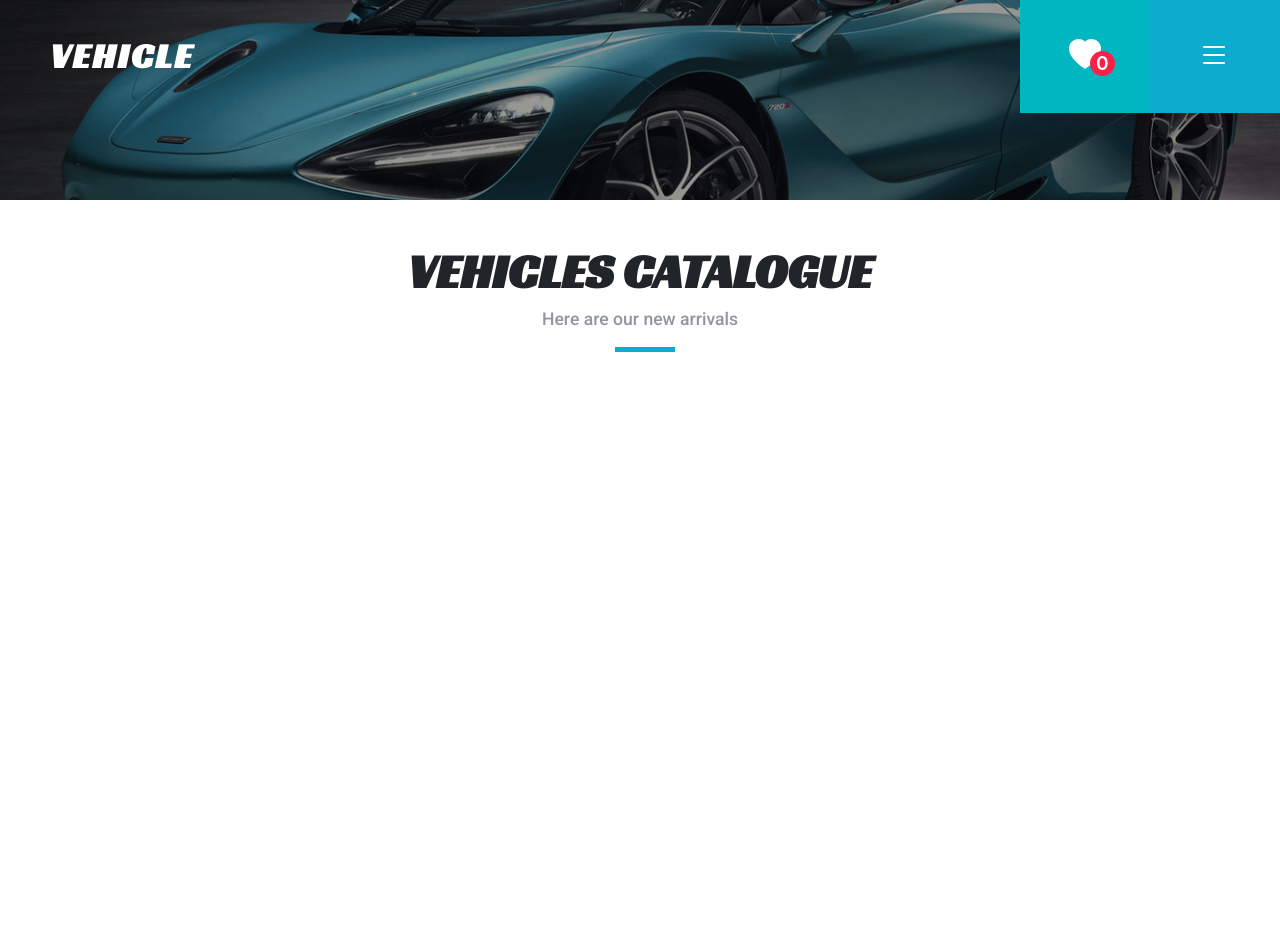
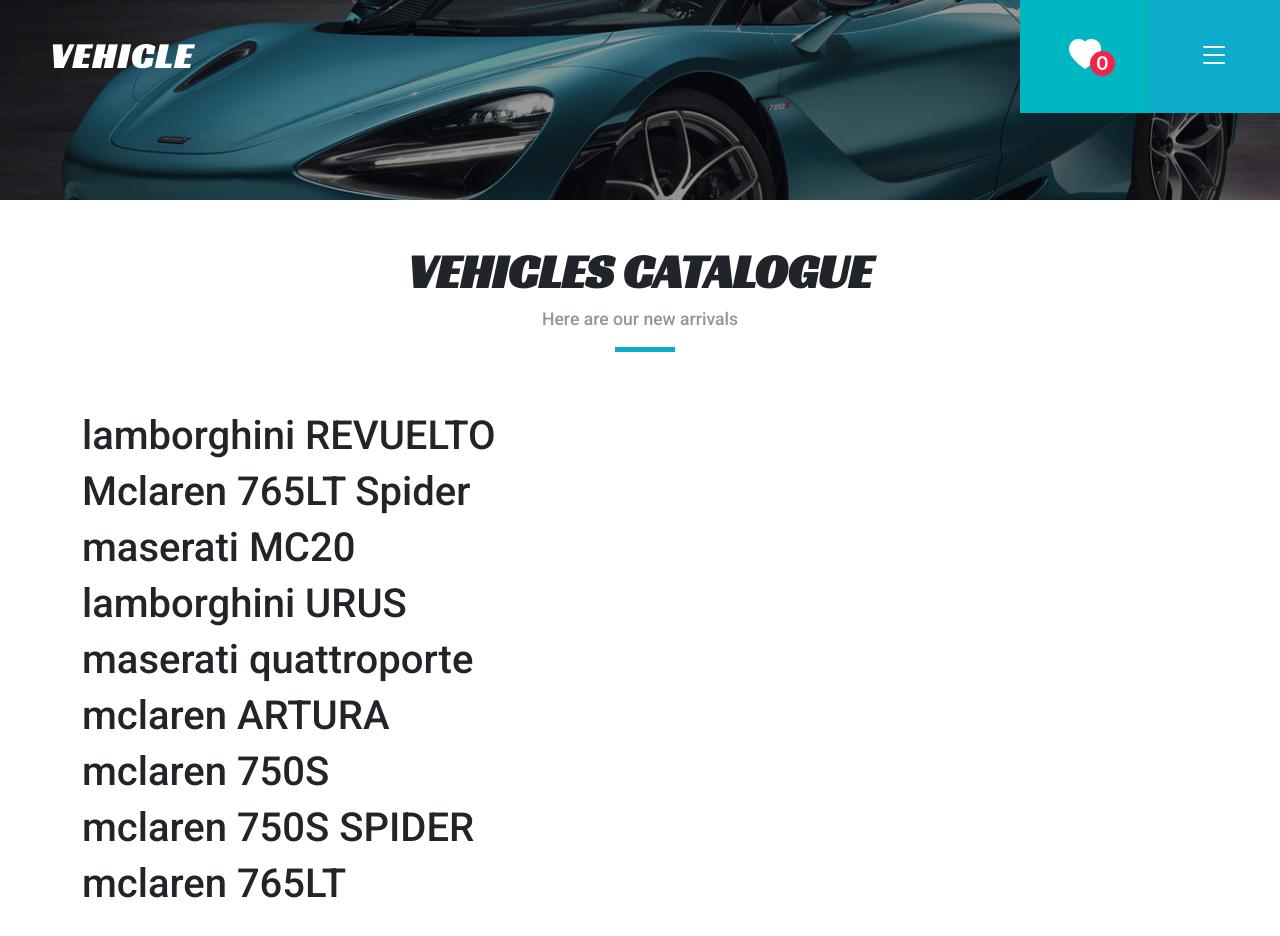
Before and after one commit to AnastasiiaYurchenko/sports-cars, a React (Create React App) app: page /sports-cars/vehicles in a window 1280 px wide. Shown: the top 936 px of the page. Before the commit the page ends 800 px from the top, so only its background shows below. Built offline with nearby package versions, Linux system fonts and the light colour scheme.

Commit message:
start VehicleCard

```diff
--- a/src/pages/Vehicles.jsx
+++ b/src/pages/Vehicles.jsx
@@ -12,7 +12,11 @@
     <div id='vehicles' className='page vehicles' >
       <img src={bgImg} alt="" className='img-fluid page-img' />
       <div className="container">
-        <PageTitle title="Vehicles Catalogue" subtitle="Here are our new arrivals"/>
+        <PageTitle title="Vehicles Catalogue" subtitle="Here are our new arrivals" />
+        <div className="row">
+          {cars && cars.length > 0 && cars.map(car => <h1 key={car._id}>{car.title}</h1>
+          )}
+        </div>
       </div>
 
     </div>
```
Also changed, not shown: src/components/VehicleCard.jsx (added, +10 -0 lines), src/components/vehicleCard.css (added).
